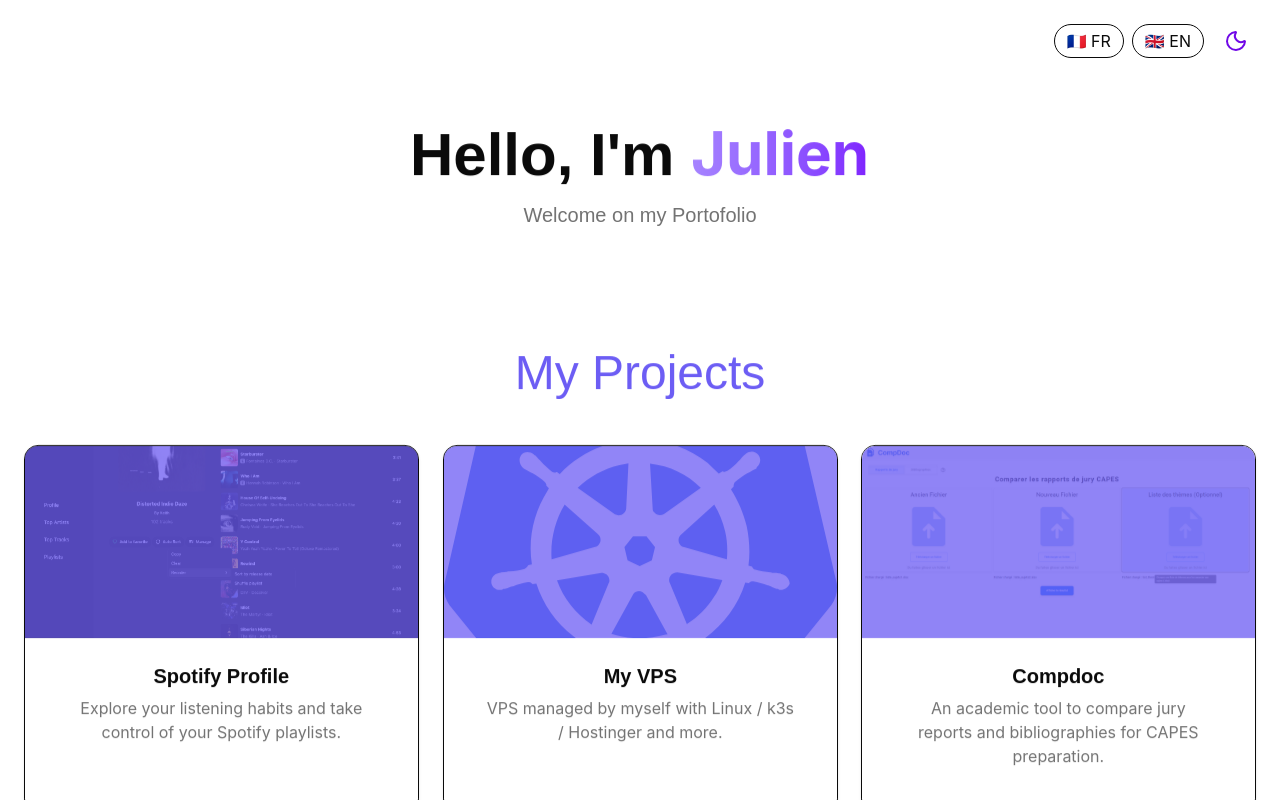
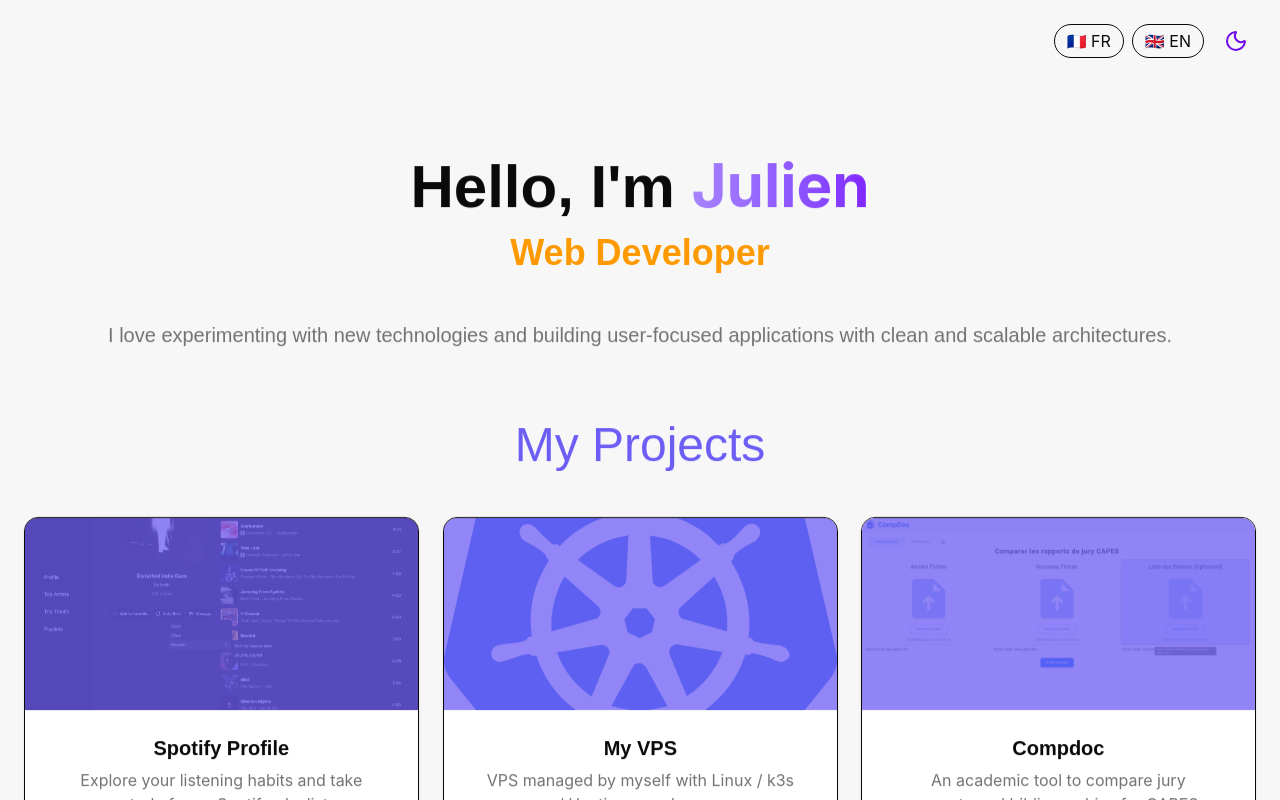
Before and after one commit to julienprr/portfolio-frontend, a React (Vite) app: page / in a window 1280 px wide. Shown: the top 800 px of the page. Built offline with nearby package versions, Linux system fonts and the light colour scheme; a web font is replaced by a local one.

Commit message:
Update Hero section

```diff
--- a/src/i18n/locales/en.json
+++ b/src/i18n/locales/en.json
@@ -1,7 +1,8 @@
 {
   "hero": {
     "title": "Hello, I'm ",
-    "subtitle": "Welcome on my Portofolio",
+    "subtitle": "Web Developer",
+    "p1": "I love experimenting with new technologies and building user-focused applications with clean and scalable architectures.",
     "contact": "Contact me"
   },
   "footer": {
@@ -17,7 +18,7 @@
         "date": "September 2025",
         "title": "Specialized Master’s in Digital Enterprise Architecture",
         "location": "Télécom Paris",
-        "description": "Currently pursuing a Specialized Master’s degree focused on IT architecture, digital transformation, enterprise system urbanization, and technological innovation."
+        "description": "Starting a Specialized Master’s degree focused on IT architecture, digital transformation, enterprise system urbanization, and technological innovation."
       },
       {
         "date": "August 2024",
--- a/src/i18n/locales/fr.json
+++ b/src/i18n/locales/fr.json
@@ -1,7 +1,8 @@
 {
   "hero": {
     "title": "Bonjour, je suis ",
-    "subtitle": "Bienvenu sur mon Portfolio",
+    "subtitle": "Développeur web",
+    "p1": "J’aime expérimenter de nouvelles technologies et créer des applications centrées sur l’utilisateur avec des architectures propres et évolutives.",
     "contact": "Me contacter"
   },
   "footer": {
@@ -17,7 +18,7 @@
         "date": "Septembre 2025",
         "title": "Mastère Spécialisé Architecte Digital d’Entreprise",
         "location": "Télécom Paris",
-        "description": "Actuellement en cours d’un Mastère Spécialisé axé sur l’architecture des systèmes d’information, la transformation digitale, l’urbanisation des SI et l’innovation technologique."
+        "description": "J'intègre un Mastère Spécialisé axé sur l’architecture des systèmes d’information, la transformation digitale, l’urbanisation des SI et l’innovation technologique."
       },
       {
         "date": "Août 2024",
--- a/src/index.css
+++ b/src/index.css
@@ -63,7 +63,7 @@
   --font-heading: 'Clash Display', sans-serif;
   --font-body: 'Inter', sans-serif;
   --radius: 0.625rem;
-  --background: oklch(1 0 0);
+  --background: oklch(97.614% 0.00011 271.152);
   --foreground: oklch(0.145 0 0);
   --card: oklch(1 0 0);
   --card-foreground: oklch(0.145 0 0);
@@ -164,6 +164,12 @@
 }
 
 @layer components {
+  .hero-title {
+    @apply mt-20 pb-2 text-3xl font-bold sm:mt-20 sm:pb-4 sm:text-5xl xl:text-6xl;
+  }
+  .hero-subtitle {
+    @apply pb-6 text-xl font-bold text-accent sm:pb-12 sm:text-4xl;
+  }
   .section-title {
     @apply mb-2 text-3xl text-primary sm:mb-6 sm:text-5xl;
   }
--- a/src/sections/HeroSection.tsx
+++ b/src/sections/HeroSection.tsx
@@ -2,15 +2,14 @@
 
 import { motion } from 'framer-motion';
 
-import FadeInOnScroll from '@/components/FadeInOnScroll';
+import AnimatedSection from '@/components/AnimatedSection';
 
 const HeroSection = () => {
   const { t } = useTranslation();
 
   return (
-    <section className="flex flex-col items-center justify-center py-12 text-center">
-      <FadeInOnScroll>
-        <h1 className="pb-4 text-2xl font-bold sm:text-4xl lg:text-6xl">
+    <AnimatedSection className="flex flex-col items-center justify-center text-center">
+      <h1 className="hero-title">
         {t('hero.title')}
         <motion.span
           initial={{ opacity: 0, scale: 0.8 }}
@@ -21,11 +20,17 @@
           Julien
         </motion.span>
       </h1>
-      </FadeInOnScroll>
+      <motion.span
+        initial={{ opacity: 0, scale: 0.8 }}
+        animate={{ opacity: 1, scale: 1 }}
+        transition={{ duration: 0.9, delay: 0.7 }}
+      >
+        <h2 className="hero-subtitle">{t('hero.subtitle')}</h2>
+      </motion.span>
 
       {/* Sous-titre */}
-      <h2 className="mb-6 text-lg text-muted-foreground sm:text-xl">{t('hero.subtitle')}</h2>
-    </section>
+      <h3 className="mb-6 px-4 text-base text-muted-foreground sm:text-xl">{t('hero.p1')}</h3>
+    </AnimatedSection>
   );
 };
 
```
Lines whose indentation alone changed are shown as unchanged.
